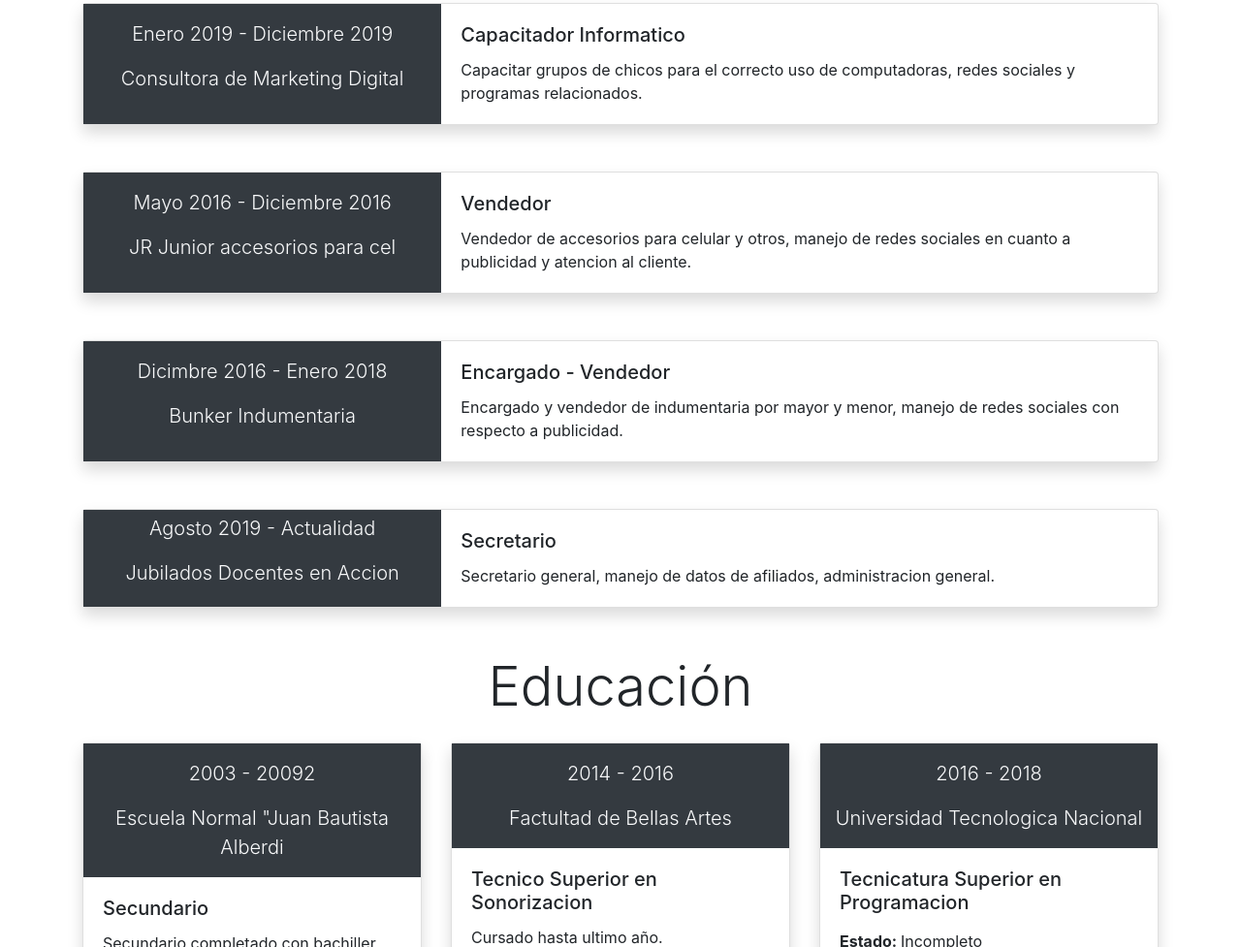
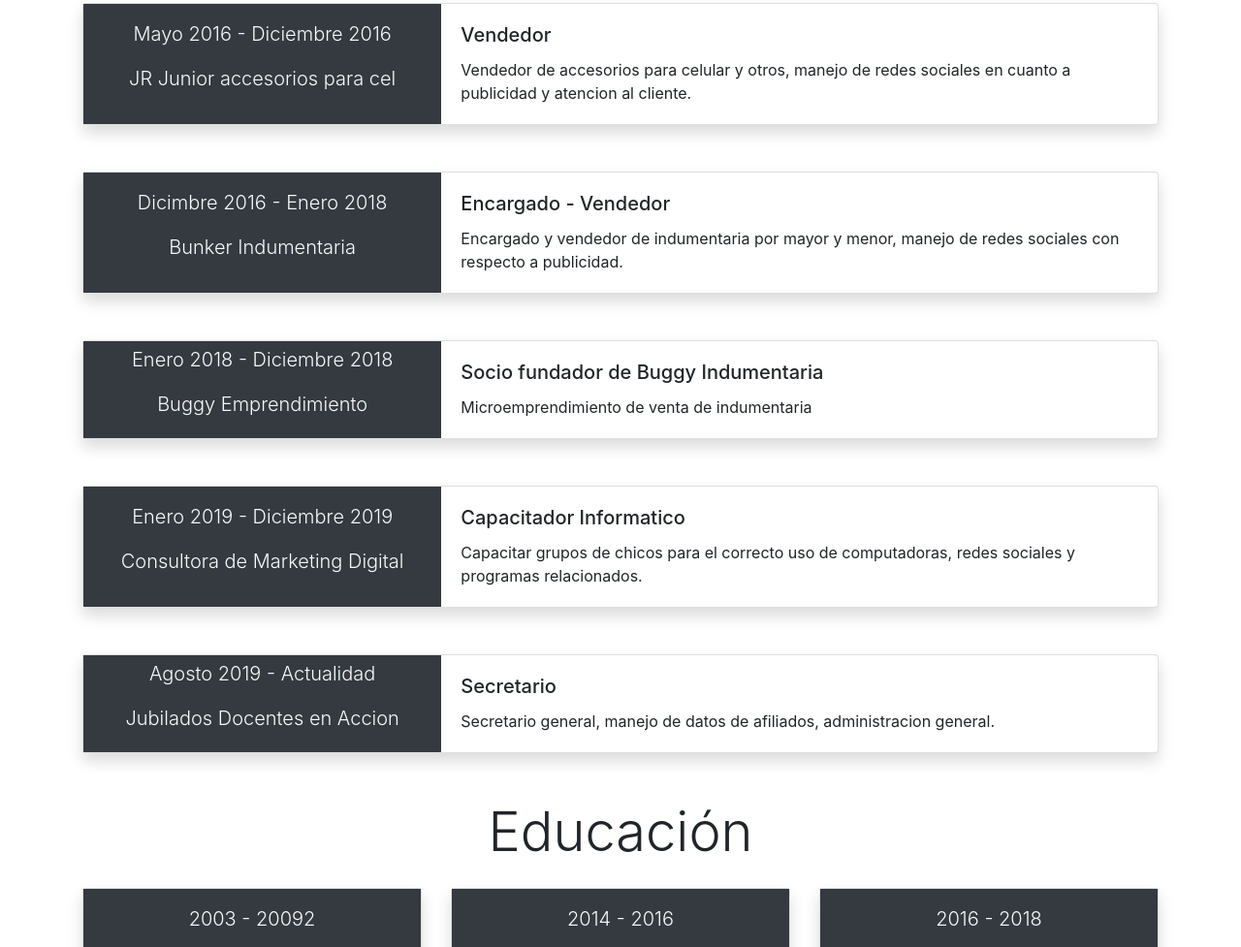
Before and after one commit to murisimo/murisimo.github.io, a plain HTML site: page index.html in a window 1280 px wide. Shown: the part 819-1796 px from the top of the page at 97% size. Drawn offline with nearby package versions, Linux system fonts and the light colour scheme.

Commit message:
se agregaron experiencias laborales

```diff
--- a/index.html
+++ b/index.html
@@ -102,24 +102,6 @@
             <div
               class="col-md-4 bg-dark text-light d-flex flex-column justify-content-center align-items-center"
             >
-              <p class="lead">Enero 2019 - Diciembre 2019</p>
-              <p class="lead">Consultora de Marketing Digital</p>
-            </div>
-            <div class="col-md-8">
-              <div class="card-body">
-                <h5 class="card-title">Capacitador Informatico</h5>
-                <p class="card-text">
-                  Capacitar grupos de chicos para el correcto uso de computadoras, redes sociales y programas relacionados.
-                </p>
-              </div>
-            </div>
-          </div>
-        </div>
-        <div class="card mb-3 shadow mb-5 bg-white rounded">
-          <div class="row no-gutters">
-            <div
-              class="col-md-4 bg-dark text-light d-flex flex-column justify-content-center align-items-center"
-            >
               <p class="lead">Mayo 2016 - Diciembre 2016</p>
               <p class="lead">JR Junior accesorios para cel</p>
             </div>
@@ -158,6 +140,44 @@
             <div
               class="col-md-4 bg-dark text-light d-flex flex-column justify-content-center align-items-center"
             >
+              <p class="lead">Enero 2018 - Diciembre 2018</p>
+              <p class="lead">Buggy Emprendimiento</p>
+            </div>
+            <div class="col-md-8">
+              <div class="card-body">
+                <h5 class="card-title">Socio fundador de Buggy Indumentaria</h5>
+                <p class="card-text">
+                  Microemprendimiento de venta de indumentaria
+                </p>
+              </div>
+            </div>
+          </div>
+        </div>
+        <div class="card mb-3 shadow mb-5 bg-white rounded">
+          <div class="row no-gutters">
+            <div
+              class="col-md-4 bg-dark text-light d-flex flex-column justify-content-center align-items-center"
+            >
+              <p class="lead">Enero 2019 - Diciembre 2019</p>
+              <p class="lead">Consultora de Marketing Digital</p>
+            </div>
+            <div class="col-md-8">
+              <div class="card-body">
+                <h5 class="card-title">Capacitador Informatico</h5>
+                <p class="card-text">
+                  Capacitar grupos de chicos para el correcto uso de
+                  computadoras, redes sociales y programas relacionados.
+                </p>
+              </div>
+            </div>
+          </div>
+        </div>
+
+        <div class="card mb-3 shadow mb-5 bg-white rounded">
+          <div class="row no-gutters">
+            <div
+              class="col-md-4 bg-dark text-light d-flex flex-column justify-content-center align-items-center"
+            >
               <p class="lead">Agosto 2019 - Actualidad</p>
               <p class="lead">Jubilados Docentes en Accion</p>
             </div>
@@ -165,7 +185,8 @@
               <div class="card-body">
                 <h5 class="card-title">Secretario</h5>
                 <p class="card-text">
-                   Secretario general, manejo de datos de afiliados, administracion general.
+                  Secretario general, manejo de datos de afiliados,
+                  administracion general.
                 </p>
               </div>
             </div>
```
Lines whose indentation alone changed are shown as unchanged.
